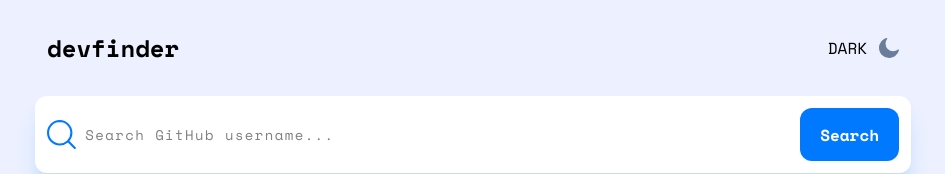
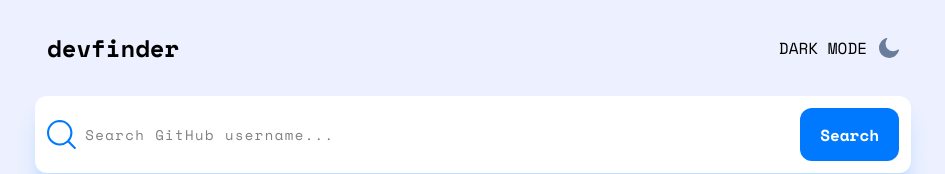
Before and after one commit to Dzik0/user-search, a Next.js app: page / in a window 1280 px wide. Shown: the top 174 px of the page, without its empty margins (167-1112 px from the left). Built offline with nearby package versions, Linux system fonts and the light colour scheme.

Commit message:
changed text in dark/light mode btn

```diff
--- a/app/components/Header.tsx
+++ b/app/components/Header.tsx
@@ -30,7 +30,7 @@
         )}
         onClick={changeMode}
       >
-        dark{" "}
+        {darkMode ? "light mode" : "dark mode"}
         <span>
           {" "}
           <Image
```
